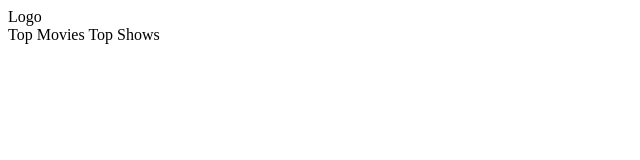
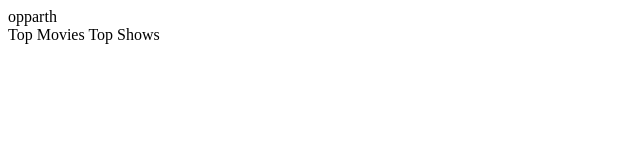
Before and after one commit to Prathmesh6968/hindizilla, a plain HTML site: page index.html in a window 1280 px wide. Shown: the full height of the page, 0-640 px from the left. Drawn offline with Linux system fonts and the light colour scheme.

Commit message:
Update index.html

```diff
--- a/index.html
+++ b/index.html
@@ -8,7 +8,7 @@
 </head>
 <body>
     <div class="nav">
-        <div id="logo">Logo</div>
+        <div id="logo">opparth</div>
         <div id="top">
             <topmovies> Top
                        Movies</topmovies>
```
